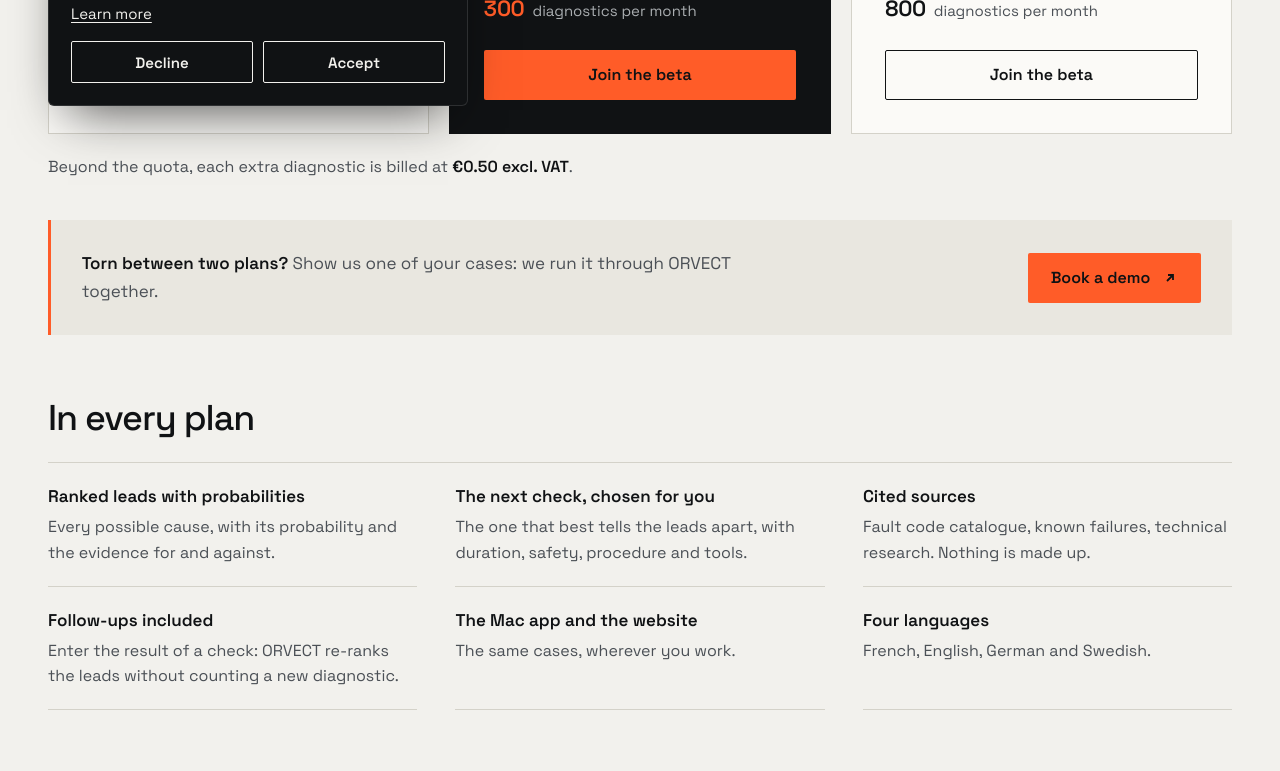
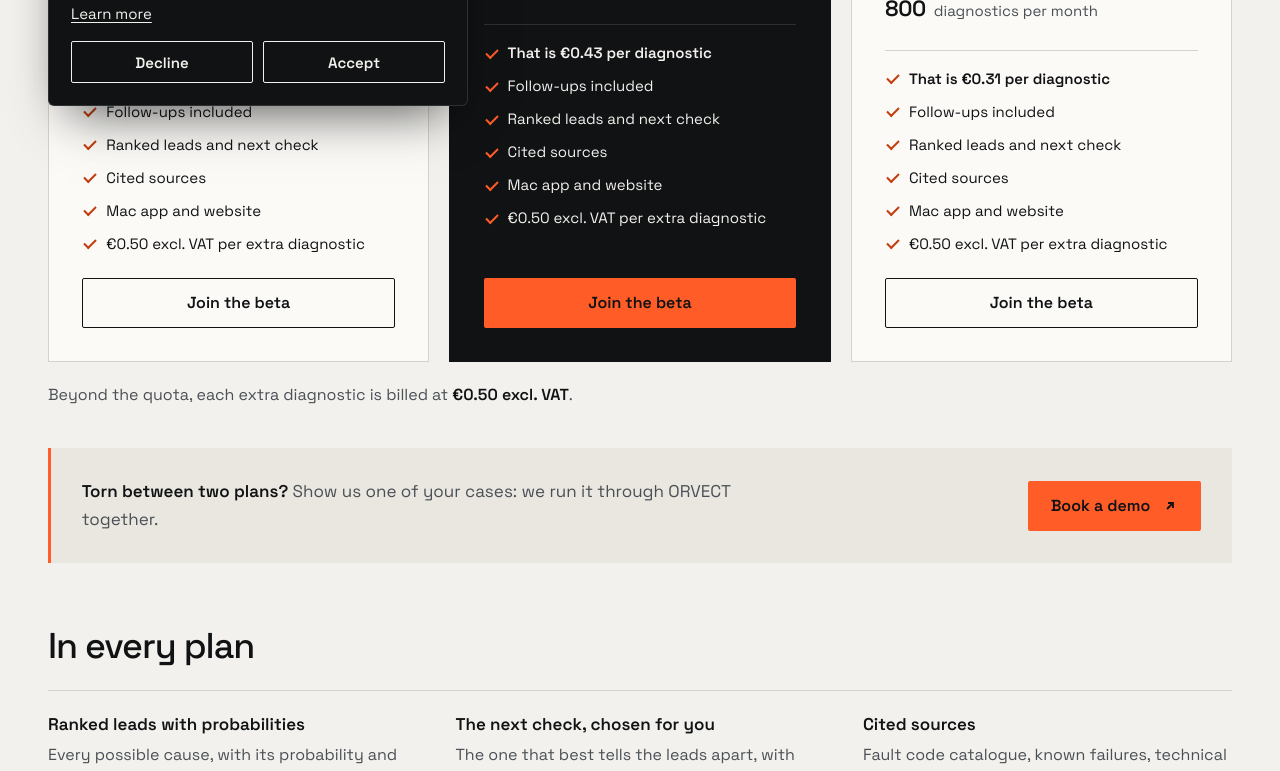
Before and after one commit to derka1385/orvect-landing, a plain HTML site: page tarifs.html in a window 1280 px wide. Shown: the part 670-1441 px from the top of the page. Drawn offline with Linux system fonts and the light colour scheme.

Commit message:
Pricing: list what each plan includes, with the price per diagnostic
Co-Authored-By: Claude Opus 5.5 <noreply@anthropic.com>

```diff
--- a/tarifs.html
+++ b/tarifs.html
@@ -9,8 +9,8 @@
 <script type="application/ld+json">{"@context": "https://schema.org", "@type": "BreadcrumbList", "itemListElement": [{"@type": "ListItem", "position": 1, "name": "ORVECT", "item": "https://orvect.fr/"}, {"@type": "ListItem", "position": 2, "name": "Tarifs", "item": "https://orvect.fr/tarifs.html"}]}</script>
 <link rel="icon" href="favicon.ico" sizes="48x48"><link rel="icon" href="favicon.svg" type="image/svg+xml"><link rel="icon" href="icon-192.png" type="image/png" sizes="192x192"><link rel="apple-touch-icon" href="apple-touch-icon.png"><link rel="manifest" href="site.webmanifest">
 <link rel="preload" href="v1/assets/SpaceGrotesk.ttf" as="font" type="font/ttf" crossorigin>
-<link rel="stylesheet" href="v2/site.css?v=16"><link rel="stylesheet" href="v1/intro.css?v=1"><link rel="stylesheet" href="v2/tarifs.css?v=2">
-<script src="v2/i18n.js?v=12" defer></script><script src="v2/v2.js?v=16" defer></script>
+<link rel="stylesheet" href="v2/site.css?v=16"><link rel="stylesheet" href="v1/intro.css?v=1"><link rel="stylesheet" href="v2/tarifs.css?v=3">
+<script src="v2/i18n.js?v=13" defer></script><script src="v2/v2.js?v=16" defer></script>
 </head>
 <body>
 <script src="v1/intro.js?v=1"></script>
@@ -43,6 +43,7 @@
       <p class="plan-for">Pour un mécanicien indépendant ou un petit atelier.</p>
       <p class="plan-price"><b>49 €</b><span>HT par mois</span></p>
       <p class="plan-quota"><b>100</b><span>diagnostics par mois</span></p>
+      <ul class="plan-list"><li>Soit 0,49 € par diagnostic</li><li>Relances comprises</li><li>Pistes chiffrées et prochain contrôle</li><li>Sources citées</li><li>App Mac et site</li><li>0,50 € HT par diagnostic en plus</li></ul>
       <a class="btn btn-ghost" href="beta.html">Rejoindre la bêta</a>
     </article>
     <article class="plan plan-main">
@@ -51,6 +52,7 @@
       <p class="plan-for">Pour un atelier de plusieurs techniciens.</p>
       <p class="plan-price"><b>129 €</b><span>HT par mois</span></p>
       <p class="plan-quota"><b>300</b><span>diagnostics par mois</span></p>
+      <ul class="plan-list"><li>Soit 0,43 € par diagnostic</li><li>Relances comprises</li><li>Pistes chiffrées et prochain contrôle</li><li>Sources citées</li><li>App Mac et site</li><li>0,50 € HT par diagnostic en plus</li></ul>
       <a class="btn btn-primary" href="beta.html">Rejoindre la bêta</a>
     </article>
     <article class="plan">
@@ -58,6 +60,7 @@
       <p class="plan-for">Pour un garage à fort volume ou plusieurs sites.</p>
       <p class="plan-price"><b>249 €</b><span>HT par mois</span></p>
       <p class="plan-quota"><b>800</b><span>diagnostics par mois</span></p>
+      <ul class="plan-list"><li>Soit 0,31 € par diagnostic</li><li>Relances comprises</li><li>Pistes chiffrées et prochain contrôle</li><li>Sources citées</li><li>App Mac et site</li><li>0,50 € HT par diagnostic en plus</li></ul>
       <a class="btn btn-ghost" href="beta.html">Rejoindre la bêta</a>
     </article>
   </section>
@@ -75,7 +78,7 @@
       <li><b>Des sources citées</b>Catalogue des codes, pannes connues, recherche technique. Rien n’est inventé.</li>
       <li><b>Les relances comprises</b>Saisissez le résultat d’un contrôle : ORVECT réévalue les pistes sans compter un nouveau diagnostic.</li>
       <li><b>L’app Mac et le site</b>Les mêmes dossiers, où que vous travailliez.</li>
-      <li><b>Quatre langues</b>Français, anglais, allemand et suédois.</li>
+      <li><b>Quatre langues</b>L’app Mac, le site et les rapports en français, anglais, allemand et suédois.</li>
     </ul>
   </section>
 
--- a/v2/i18n.js
+++ b/v2/i18n.js
@@ -419,7 +419,6 @@
 "L’app Mac et le site":["The Mac app and the website", "Die Mac-App und die Website", "Mac-appen och webbplatsen"],
 "Les mêmes dossiers, où que vous travailliez.":["The same cases, wherever you work.", "Dieselben Fälle, wo immer Sie arbeiten.", "Samma ärenden, var du än arbetar."],
 "Quatre langues":["Four languages", "Vier Sprachen", "Fyra språk"],
-"Français, anglais, allemand et suédois.":["French, English, German and Swedish.", "Französisch, Englisch, Deutsch und Schwedisch.", "Franska, engelska, tyska och svenska."],
 "Questions fréquentes":["Frequently asked questions", "Häufige Fragen", "Vanliga frågor"],
 "Qu’est-ce qui compte comme un diagnostic ?":["What counts as a diagnostic?", "Was zählt als Diagnose?", "Vad räknas som en diagnos?"],
 "Un dossier véhicule analysé. Les relances après un contrôle sur le même dossier sont comprises.":["One vehicle case analysed. Follow-ups after a check on the same case are included.", "Ein analysierter Fahrzeugfall. Folgeanalysen nach einer Prüfung im selben Fall sind inklusive.", "Ett analyserat fordonsärende. Uppföljningar efter en kontroll i samma ärende ingår."],
@@ -463,7 +462,16 @@
 "Testez ORVECT sur vos cas réels.":["Try ORVECT on your real cases.", "Testen Sie ORVECT an Ihren echten Fällen.", "Testa ORVECT på era verkliga ärenden."],
 "49 €":["49 €", "49 €", "549 kr"],
 "129 €":["129 €", "129 €", "1 449 kr"],
-"249 €":["249 €", "249 €", "2 799 kr"]
+"249 €":["249 €", "249 €", "2 799 kr"],
+"Soit 0,49 € par diagnostic":["That is €0.49 per diagnostic", "Also 0,49 € pro Diagnose", "Alltså 5,49 kr per diagnos"],
+"Soit 0,43 € par diagnostic":["That is €0.43 per diagnostic", "Also 0,43 € pro Diagnose", "Alltså 4,83 kr per diagnos"],
+"Soit 0,31 € par diagnostic":["That is €0.31 per diagnostic", "Also 0,31 € pro Diagnose", "Alltså 3,50 kr per diagnos"],
+"Relances comprises":["Follow-ups included", "Folgeanalysen inklusive", "Uppföljningar ingår"],
+"Pistes chiffrées et prochain contrôle":["Ranked leads and next check", "Gewichtete Ansätze und nächste Prüfung", "Rangordnade spår och nästa kontroll"],
+"Sources citées":["Cited sources", "Zitierte Quellen", "Angivna källor"],
+"App Mac et site":["Mac app and website", "Mac-App und Website", "Mac-app och webbplats"],
+"0,50 € HT par diagnostic en plus":["€0.50 excl. VAT per extra diagnostic", "0,50 € zzgl. MwSt. je weitere Diagnose", "6 kr exkl. moms per extra diagnos"],
+"L’app Mac, le site et les rapports en français, anglais, allemand et suédois.":["The Mac app, the website and the reports in French, English, German and Swedish.", "Mac-App, Website und Berichte auf Französisch, Englisch, Deutsch und Schwedisch.", "Mac-appen, webbplatsen och rapporterna på franska, engelska, tyska och svenska."]
 };
   const LANGS = ['fr', 'en', 'de', 'sv'], KEY = 'orvect-lang', root = document.documentElement;
   let lang = 'fr';
--- a/v2/tarifs.css
+++ b/v2/tarifs.css
@@ -6,7 +6,7 @@
 .pricing-head p:last-child{color:var(--ink-2);max-width:62ch}
 
 .plans{display:grid;grid-template-columns:repeat(3,minmax(0,1fr));gap:clamp(12px,1.6vw,20px);margin-top:clamp(40px,6vh,64px);align-items:stretch}
-.plan{position:relative;display:grid;grid-template-rows:auto auto 1fr auto auto;gap:14px;padding:clamp(24px,2.6vw,36px);border:1px solid var(--line);background:#fbfaf7}
+.plan{position:relative;display:grid;grid-template-rows:auto auto auto auto 1fr auto;gap:14px;padding:clamp(24px,2.6vw,36px);border:1px solid var(--line);background:#fbfaf7}
 .plan h2{font-size:clamp(26px,2.4vw,34px)}
 .plan-for{color:var(--ink-2);font-size:16px}
 .plan-price{display:flex;align-items:baseline;gap:10px;flex-wrap:wrap;padding-top:18px;border-top:1px solid var(--line)}
@@ -43,3 +43,10 @@
 .demo-band p{max-width:60ch;color:var(--ink-2)}
 .demo-band p b{color:var(--ink);font-weight:600}
 @media (max-width:560px){.demo-band .btn{width:100%;justify-content:center}}
+
+.plan-list{list-style:none;margin:0 0 8px;padding:16px 0 0;border-top:1px solid var(--line);display:grid;gap:9px;align-content:start;font-size:15px}
+.plan-list li{position:relative;padding-left:24px}
+.plan-list li::before{content:"";position:absolute;left:2px;top:.5em;width:10px;height:5px;border-left:2px solid var(--accent-ink);border-bottom:2px solid var(--accent-ink);transform:rotate(-45deg)}
+.plan-main .plan-list{border-color:var(--line-dark)}
+.plan-main .plan-list li::before{border-color:var(--accent)}
+.plan-list li:first-child{font-weight:600}
```
Also changed, not shown: approche.html (+1 -1 lines), beta.html (+1 -1 lines), index.html (+1 -1 lines), legal.html (+1 -1 lines), presse.html (+1 -1 lines), prototype.html (+1 -1 lines), vision.html (+1 -1 lines).
